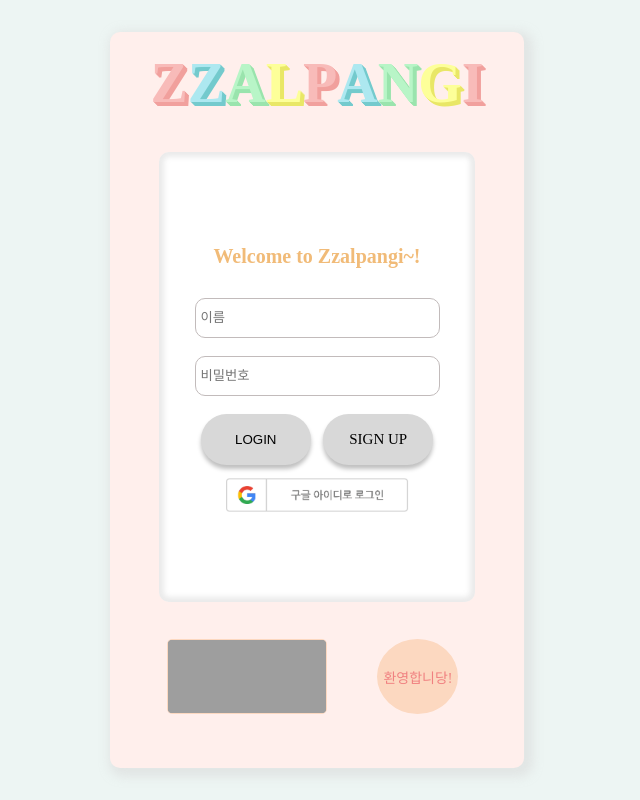
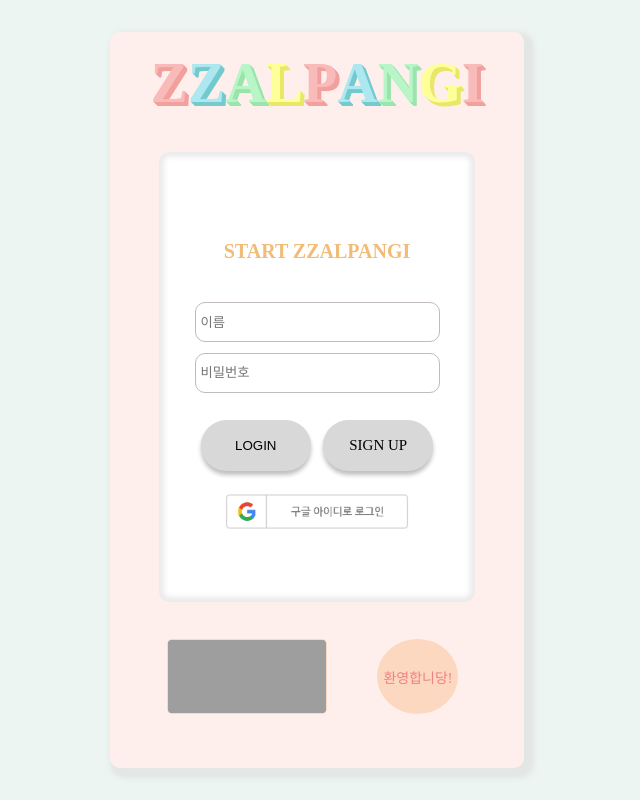
Before and after one commit to deborah91298/Zzalpangi, a Django app: page / in a window 1280 px wide. Shown: the whole page, without its empty margins (323-963 px from the left). Run offline with Django 3.2, Linux system fonts and the light colour scheme; some libraries are stand-ins or nearby versions; grey boxes are pictures that could not be loaded.

Commit message:
fix - css structure base,detail,login

```diff
--- a/app/static/base.css
+++ b/app/static/base.css
@@ -100,6 +100,10 @@ h1 span:nth-child(9) {
   animation-delay: 0.4s;
 }
 
+#topMenu{
+  height:70%;
+}
+
 .body-container {
   position: relative;
   display: flex;
@@ -109,12 +113,10 @@ h1 span:nth-child(9) {
   width: 414px;
   height: 736px;
   background: #ffefec;
-  box-shadow: 4px 4px 10px 5px rgba(216, 216, 216, 0.5);
+  box-shadow: 5px 5px 5px 5px rgba(216, 216, 216, 0.5);
   border-radius: 10px;
 }
 
-.header {
-}
 
 .image_box {
   position: relative;
--- a/app/static/detail.css
+++ b/app/static/detail.css
@@ -110,13 +110,15 @@
     height: 17%;
     width: 100%;
     display: flex;
+    justify-content: center;
     margin-bottom: 5px;
 }
 
 textarea {
-    padding: 3px;
+    height: 95%;
+    width: 95%;
     text-align: left;
-    border: 1px solid  hsl(2, 75%, 78%);
+    border: none;
     border-radius: 0px 0px 10px 10px;
 }
 
--- a/app/static/login.css
+++ b/app/static/login.css
@@ -12,6 +12,9 @@
   flex-direction: row;
   justify-content: space-around;
 }
+.top_container{
+  height: 100%;
+}
 .login_signup {
   display: flex;
   flex-direction: row;
@@ -19,7 +22,7 @@
 }
 .login_container {
   width: 245px;
-  height: 40%;
+  height: 80%;
   display: flex;
   flex-direction: column;
   justify-content: space-around;
@@ -30,13 +33,20 @@
   display: flex;
   align-items: center;
   justify-content: center;
-  padding-bottom: 30px;
+  padding-bottom: 5%;
 }
 
 .message {
   font-size: 20px;
   color: rgb(241, 187, 120);
   font-weight: 800;
+}
+
+.input_container{
+  height: 40%;
+  display: flex;
+  flex-direction: column;
+  justify-content: space-around;
 }
 
 .input_box {
@@ -60,6 +70,14 @@
   border-style: none;
   box-shadow: 0px 4px 4px rgba(0, 0, 0, 0.25);
   border-radius: 30px;
+}
+
+.logout_container {
+  width: 245px;
+  height: 60%;
+  display: flex;
+  flex-direction: column;
+  justify-content: space-around;
 }
 
 .logout_button {
@@ -108,7 +126,7 @@ a:visited {
   width: 90%;
   height: 100%;
   border-radius: 50%;
-  background: #FCD8C0;
+  background: #fcd8c0;
   display: flex;
   align-items: center;
   justify-content: center;
--- a/app/templates/base.html
+++ b/app/templates/base.html
@@ -18,7 +18,6 @@
 
   <body>
     <div class="body-container">
-
       <div class="header">
         <h1>
           <span>Z</span><span>Z</span><span>A</span><span>L</span><span>P</span><span>A</span><span>N</span><span>G</span><span>I</span></h1>
--- a/app/templates/registration/login.html
+++ b/app/templates/registration/login.html
@@ -12,24 +12,26 @@
   {% endif %}
 
   <nav id="topMenu">
-    <div>
+    <div class="top_container">
       {% if user.is_authenticated %}
+      <div class="logout_container">
         <div class="logout_button">
           <a href="{% url 'logout' %}">LOG OUT</a>
         </div>
         <div class="logout_button">
           <a href="/accounts/logout">SOCIAL LOG OUT</a>
         </div>
+      </div>
       {% else %}
         <form class="login_container" method="POST">
           {% csrf_token %}
           <div class="welcome_message">
-            <p class="message">Welcome to Zzalpangi~!</p>
+            <p class="message">START ZZALPANGI</p>
           </div>
-          <input class="input_box" type="text" name="username" placeholder="이름">
-          <br>
-          <input class="input_box" type="password" name="password" placeholder="비밀번호">
-          <br>
+          <div class="input_container">
+            <input class="input_box" type="text" name="username" placeholder="이름">
+            <input class="input_box" type="password" name="password" placeholder="비밀번호">
+          </div>
           <div class="login_signup">
             <button class="login_button" type="submit">LOGIN</button>
             <div class="login_button">
```
Also changed, not shown: db.sqlite3, 4 other files.
